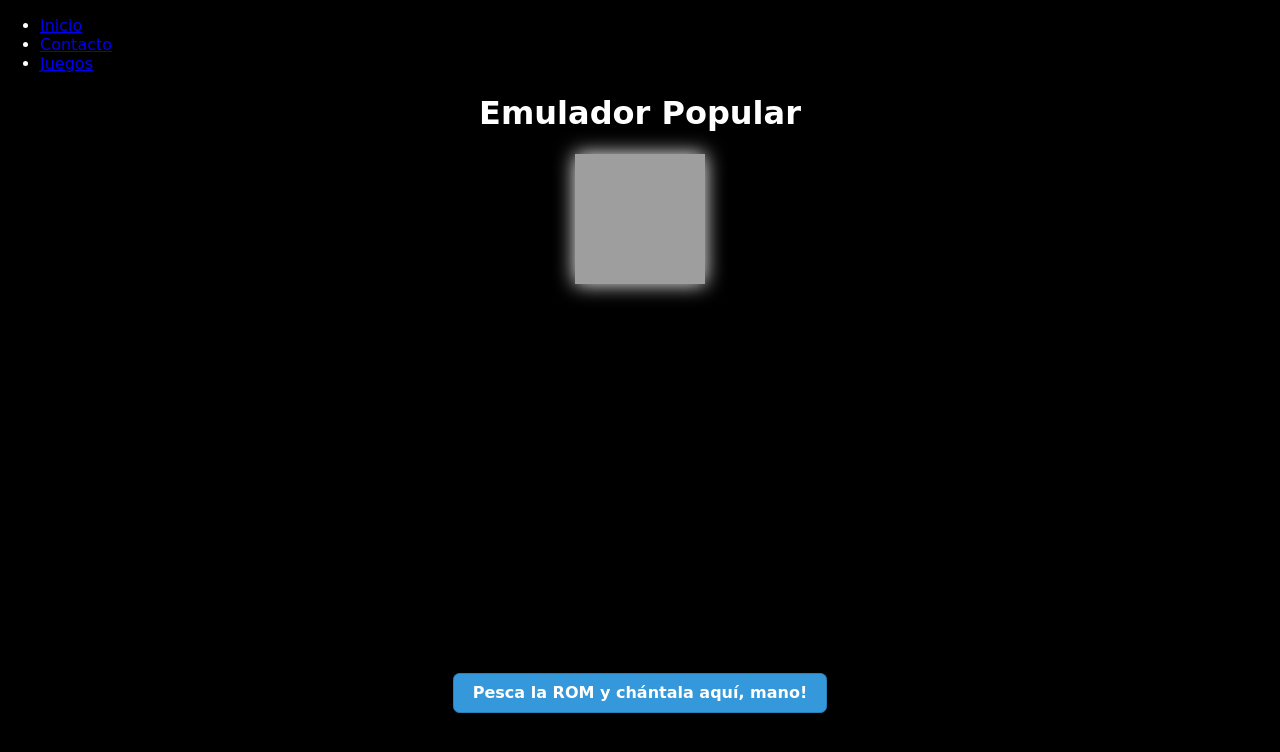
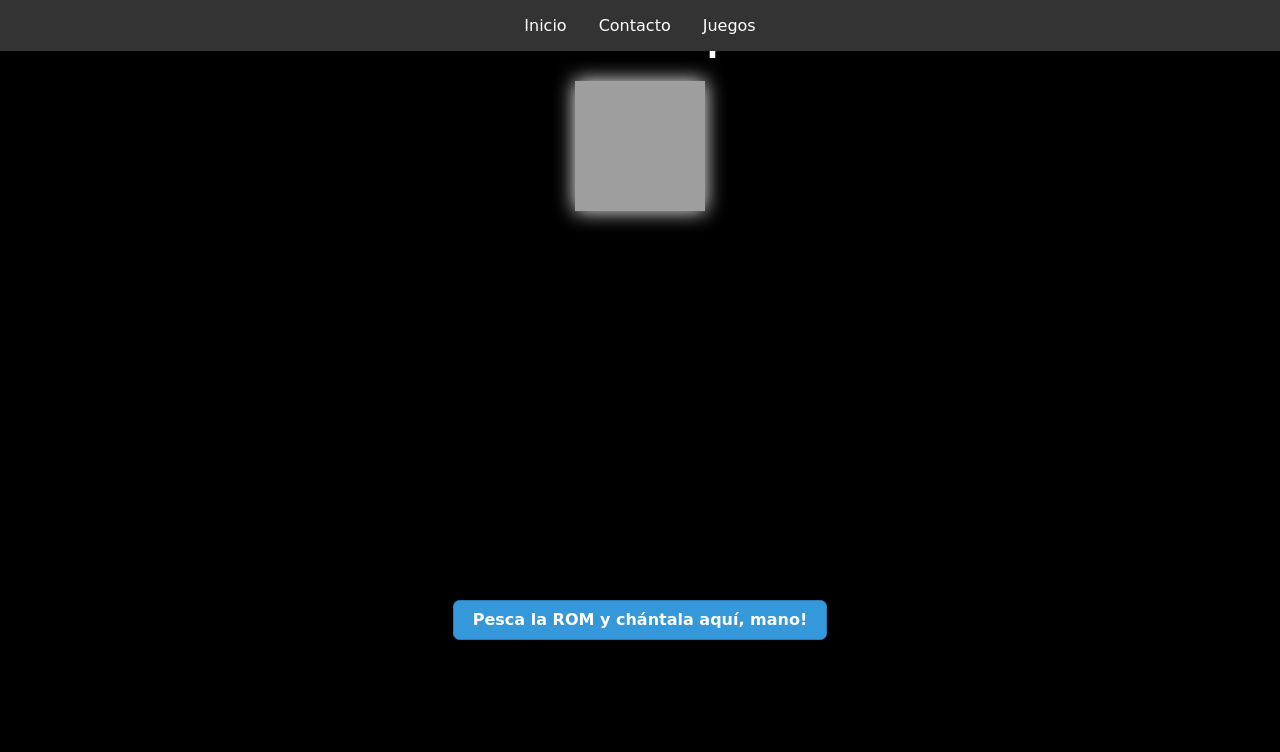
Before and after one commit to AlxUnd3r777/emusns, a website: page EmulatorJS/index.html in a window 1280 px wide. Drawn offline with Linux system fonts and the light colour scheme; grey boxes are pictures that could not be loaded.

Commit message:
Update index.html

```diff
--- a/EmulatorJS/index.html
+++ b/EmulatorJS/index.html
@@ -6,6 +6,40 @@
     <title>EmulatorJS Demo</title>
     <link rel="icon" href="docs/favicon.ico" sizes="16x16 32x32 48x48 64x64" type="image/vnd.microsoft.icon">
     <style>
+nav {
+    background-color: #333;
+    position: fixed;
+    top: 0;
+    width: 100%;
+    z-index: 1000;
+}
+
+nav ul {
+    list-style: none;
+    margin: 0;
+    padding: 0;
+    display: flex;
+    justify-content: center;
+}
+
+nav ul li {
+    margin: 0;
+}
+
+nav ul li a {
+    display: block;
+    padding: 1em;
+    color: #fff;
+    text-decoration: none;
+    font-family: 'Press Start 2P', cursive;
+    transition: background-color 0.3s;
+}
+
+nav ul li a:hover {
+    background-color: #444;
+}
+
+
         #spinner {
             position: fixed;
             top: 50%;
```
